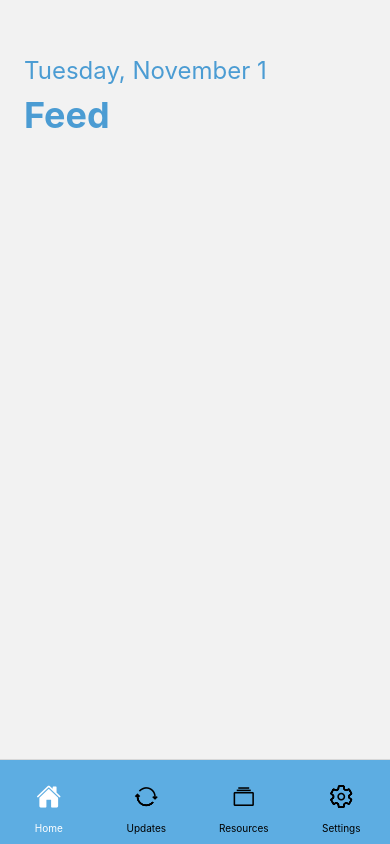
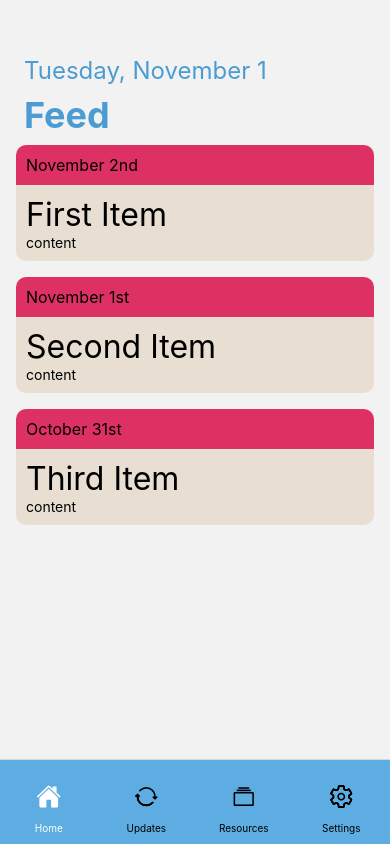
Before and after one commit to gda975/JustInTime, a React Native app in the folder JustInTime Mobile App/: screen /Home in a window 390 px wide. Built offline with nearby package versions, Linux system fonts and the light colour scheme.

Commit message:
draft of main page posts

```diff
--- /dev/null
+++ b/JustInTime Mobile App/src/components/Post/index.js
@@ -0,0 +1,78 @@
+import { SafeAreaView, View, FlatList, StyleSheet, Text, StatusBar } from 'react-native';
+
+// import the data from the database and convert into this format
+const DATA = [
+  {
+    id: 'bd7acbea-c1b1-46c2-aed5-3ad53abb28ba',
+    title: 'First Item',
+    content: 'content',
+    datetime: 'November 2nd',
+  },
+  {
+    id: '3ac68afc-c605-48d3-a4f8-fbd91aa97f63',
+    title: 'Second Item',
+    content: 'content',
+    datetime: 'November 1st',
+  },
+  {
+    id: '58694a0f-3da1-471f-bd96-145571e29d72',
+    title: 'Third Item',
+    content: 'content',
+    datetime: 'October 31st',
+  },
+];
+
+const Item = ({ title, content, datetime }) => (
+  <View style={styles.item}>
+    <View style={styles.datetime}>
+      <Text style={styles.content}>{datetime}</Text>
+    </View>
+    <View style={styles.contentView}>
+      <Text style={styles.title}>{title}</Text>
+      <Text stlye={styles.content}>{content}</Text>
+    </View>
+  </View>
+);
+
+const Post = () => {
+  const renderItem = ({ item }) => (
+    <Item title={item.title} content={item.content} datetime={item.datetime}/>
+  );
+
+  return (
+    <SafeAreaView style={styles.container}>
+        <FlatList
+            data={DATA}
+            renderItem={renderItem}
+            keyExtractor={item => item.id}
+        />
+    </SafeAreaView>
+  );
+}
+
+const styles = StyleSheet.create({
+  item: {
+    marginVertical: 8,
+    marginHorizontal: 16,
+  },
+  title: {
+    fontSize: 32,
+  },
+  content: {
+    fontSize: 16,
+  },
+  contentView: {
+    borderBottomLeftRadius: 10,
+    borderBottomRightRadius: 10,
+    padding: 10,
+    backgroundColor: '#E8DED1',
+  },
+  datetime: {
+    borderTopLeftRadius: 10,
+    borderTopRightRadius: 10,
+    padding: 10,
+    backgroundColor: '#DE3163'
+  }
+});
+
+export default Post;
--- a/JustInTime Mobile App/src/navigation/screens/Home/index.js
+++ b/JustInTime Mobile App/src/navigation/screens/Home/index.js
@@ -1,12 +1,14 @@
 import { View, Text } from 'react-native';
 import DateBar from '../../../components/DateBar';
 import TitleBar from '../../../components/TitleBar';
+import Post from '../../../components/Post';
 
 const HomeScreen = () => {
     return (
         <View>
             <DateBar/>
             <TitleBar name='Feed'/>
+            <Post/>
         </View>
     );
 };
```
Also changed, not shown: 2 other files (tests, documents, lock files or other folders).
